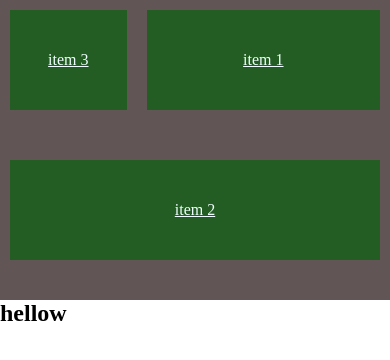
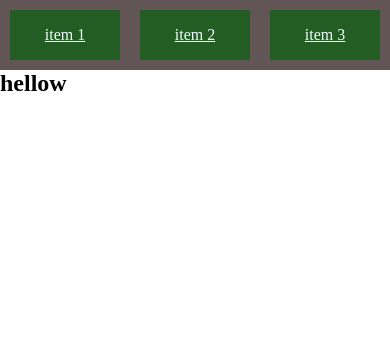
Before and after one commit to okedo01/CSS-Flexbox, a plain HTML site: page index.html in a window 390 px wide. Drawn offline with Linux system fonts and the light colour scheme.

Commit message:
Flexbox responsive design

```diff
--- a/Style.css
+++ b/Style.css
@@ -5,56 +5,33 @@
 }
 
 .flex-container {
-  height: 300px;
+  flex-basis: 100px;
   display: flex;
+  justify-content: left;
   background-color: rgb(97, 85, 85);
-  flex-wrap: wrap;
-  /* flex-direction: column; */
-  /* is always on the main axis */
-  /* justify-content: ; */
-  /* is always on the cross axis */
-  /* align-items: center; */
-
 }
 
-.item{
+.item {
+  flex: 1;
   margin: 10px;
-  flex-basis: 100px;
-  height: 100px;
+  height: 50px;
   background: #235d23;
   color: azure;
   text-decoration: underline;
   display: flex;
   justify-content: center;
   align-items: center;
+}
+
+.item:nth-of-type(1) {
+
 
 }
 
-.item:nth-of-type(1){
-order: 2;
-flex-grow: 2;
-flex-basis: 200px;
+.item:nth-of-type(2) {
+
 }
 
-.item:nth-of-type(2){
-  order: 3;
-  flex-grow: 1;
+.item:nth-of-type(3) {
+
 }
-
-.item:nth-of-type(3){
-  order: 1;
-  flex-grow: 1;
-}
-
-
-/* .item3 {
-  align-self: start;
-} */
-
-/* .item2 {
-  align-self: center;
-} */
-
-/* .item1 {
-  align-self: end;
-} */
```
